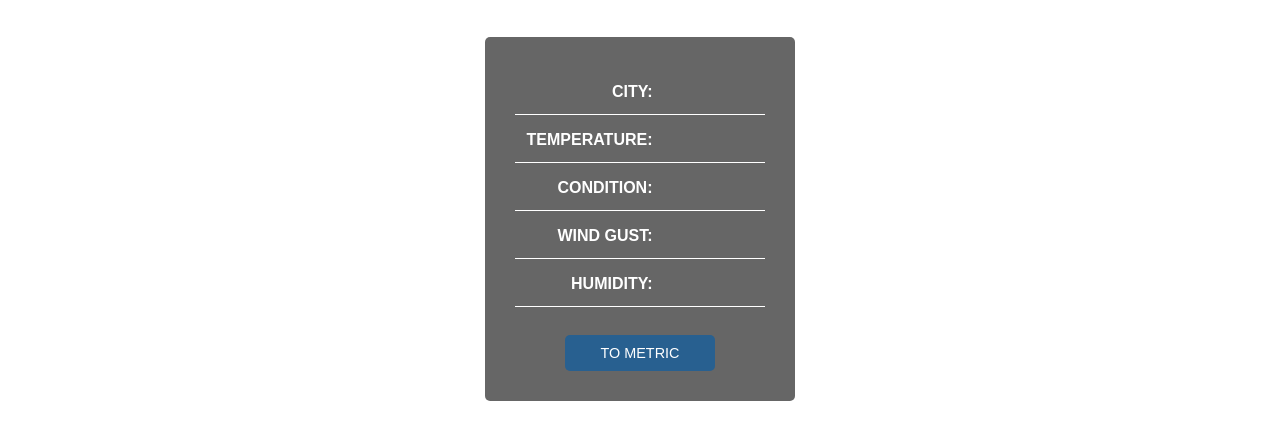
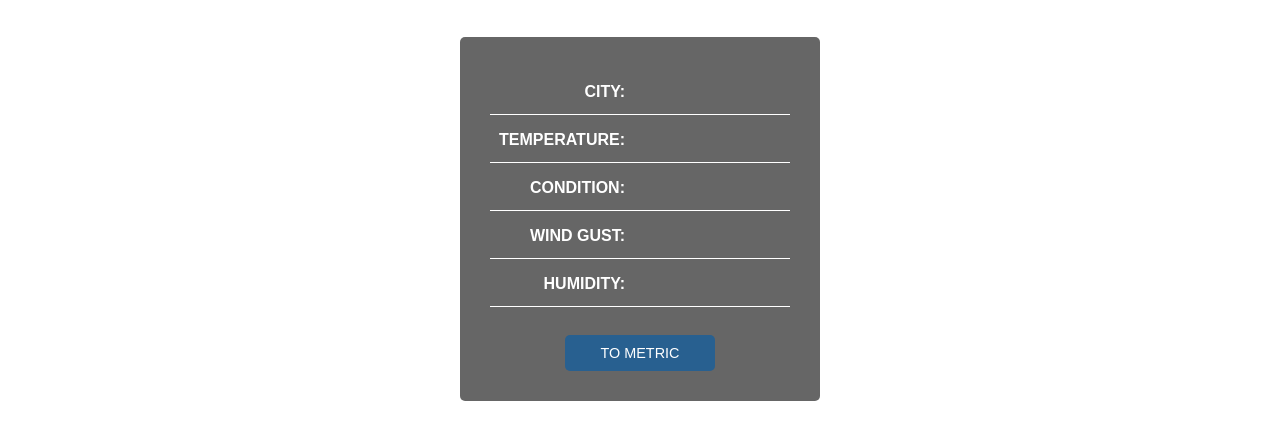
Before and after one commit to Deryx/weather, a plain HTML site: page index.html in a window 1280 px wide. Shown: the part 185-624 px from the top of the page. Drawn offline with Linux system fonts and the light colour scheme; a web font is replaced by a local one.

Commit message:
Resized container

```diff
--- a/styles/styles.css
+++ b/styles/styles.css
@@ -41,7 +41,7 @@ section h1 {
 #container {
 	margin: 0 auto;
 	padding: 30px;
-	width: 250px;
+	width: 300px;
 	text-align: center;
 	background: rgba(0, 0, 0, 0.6);
 	color: #FFF;
@@ -58,7 +58,7 @@ section h1 {
 
 #container dl dt {
 	float: left;
-	width: 55%;
+	width: 45%;
 	text-align: right;
 }
 
```
